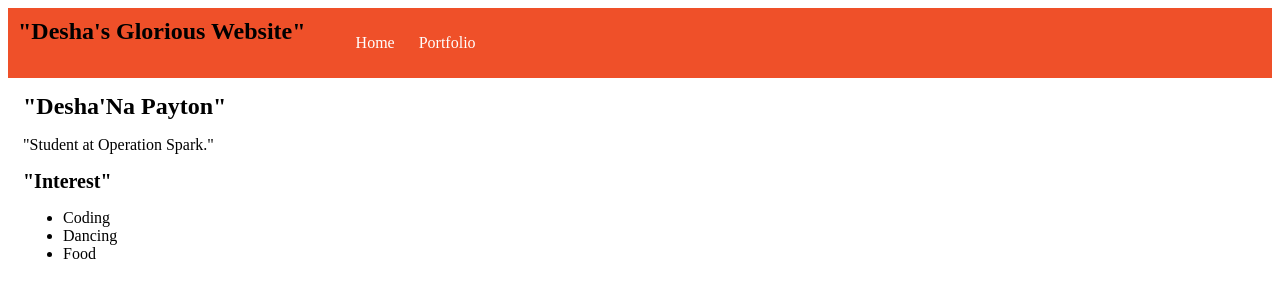
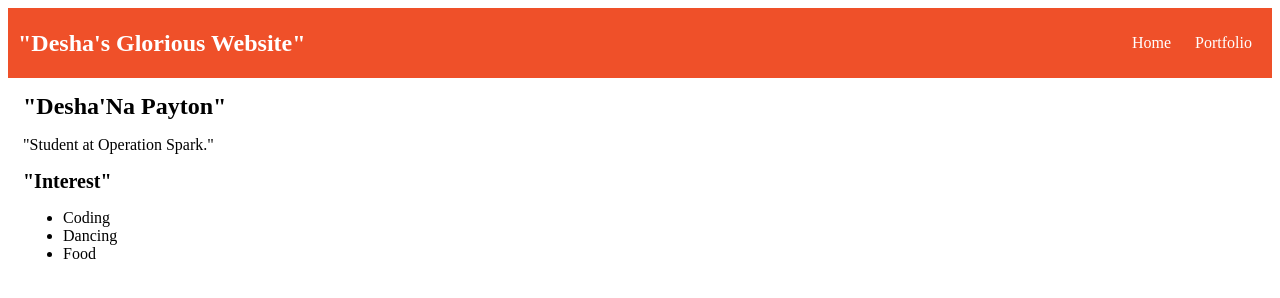
Before and after one commit to deshanap/deshanap-github-io, a plain HTML site: page index.html in a window 1280 px wide. Drawn offline with Linux system fonts and the light colour scheme.

Commit message:
Update index.html

```diff
--- a/index.html
+++ b/index.html
@@ -4,12 +4,12 @@
 <title> "Desha's Amazing Website" </title>
   <style>
     <body {
-    background:rgb(125, 198, 205);
-     color:rgb(45,45,45);
+    background: rgb(125, 198, 205);
+     color: rgb(45, 45, 45);
      padding: 10px;
      font-family: arial;
    }
-   header{
+   header {
     font-size: 1.5em;
     font-weight: bold;
    }
@@ -18,12 +18,12 @@
      margin: auto;
    }
  nav {
-           background: rgb(239,80,41);
+           background: rgb(239, 80, 41);
            margin: 0 auto;
            display: flex;
            padding: 10px;
         }
-        nav h1 {
+        nav header {
             display: flex;
             align-items: center;
             color: rgb(255, 255, 255);
@@ -44,7 +44,7 @@
             color: #fff;
         }
         main {
-                background: rbg (245,238,219)
+                background: rbg(245,238,219)
                 display: flex;
 
         }
```
Lines whose indentation alone changed are shown as unchanged.
